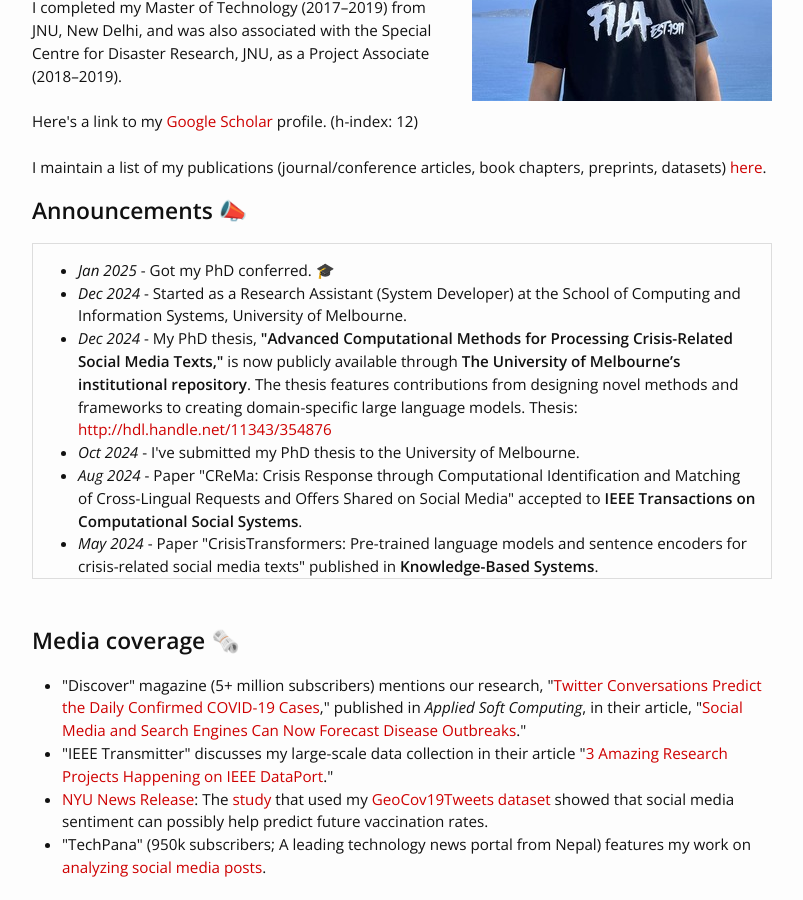
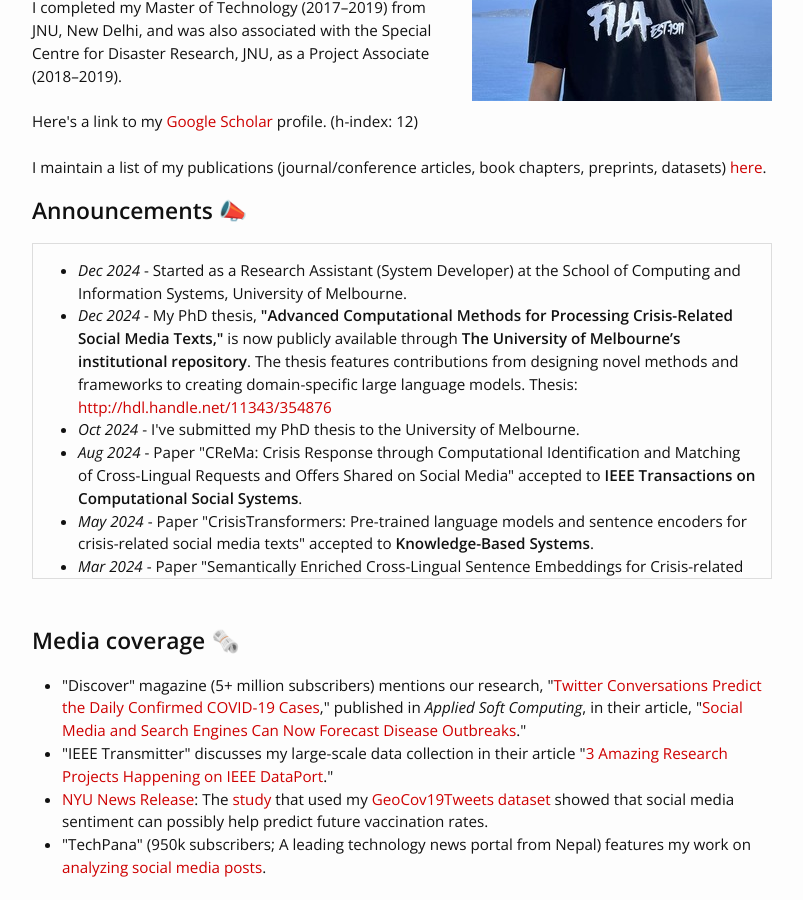
Before and after one commit to rabindralamsal/personal-site, a Jekyll site: the page built from index.html, in a window 1280 px wide and 900 px high, scrolled down 318 px. Shown: the whole window, without its empty margins (238-1041 px from the left). Built offline with Jekyll 4.4.1, drawn with Linux system fonts in a browser that asks for light colours.

Commit message:
Update index.html

```diff
--- a/index.html
+++ b/index.html
@@ -18,18 +18,17 @@
 <h2>Announcements 📣</h2>
 <div class="updates" style="height: 20em; overflow-y: scroll;border:1px solid #ddd; padding:15px;">
 <ul>
-<li><i>Jan 2025</i> - Got my PhD conferred. 🎓</li>
 <li><i>Dec 2024</i> - Started as a Research Assistant (System Developer) at the School of Computing and Information Systems, University of Melbourne.
 <li><i>Dec 2024</i> - My PhD thesis, <b>"Advanced Computational Methods for Processing Crisis-Related Social Media Texts,"</b> is now publicly available through <b>The University of Melbourne’s institutional repository</b>. The thesis features contributions from designing novel methods and frameworks to creating domain-specific large language models. Thesis: <a href="http://hdl.handle.net/11343/354876">http://hdl.handle.net/11343/354876</a></li>
 <li><i>Oct 2024</i> - I've submitted my PhD thesis to the University of Melbourne.</li>
 <li><i>Aug 2024</i> - Paper "CReMa: Crisis Response through Computational Identification and Matching of Cross-Lingual Requests and Offers Shared on Social Media" accepted to <b>IEEE Transactions on Computational Social Systems</b>.</li>
-<li><i>May 2024</i> - Paper "CrisisTransformers: Pre-trained language models and sentence encoders for crisis-related social media texts" published in <b>Knowledge-Based Systems</b>.</li>
+<li><i>May 2024</i> - Paper "CrisisTransformers: Pre-trained language models and sentence encoders for crisis-related social media texts" accepted to <b>Knowledge-Based Systems</b>.</li>
 <li><i>Mar 2024</i> - Paper "Semantically Enriched Cross-Lingual Sentence Embeddings for Crisis-related Social Media Texts" accepted to <b>ISCRAM 2024</b>.</li>
-<li><i>May 2023</i> - Paper "BillionCOV: An enriched billion-scale collection of COVID-19 tweets for efficient hydration" published in <b>Data in Brief</b>.</li>
-<li><i>Feb 2023</i> - Paper "A Twitter narrative of the COVID-19 pandemic in Australia" accepted at <b>ISCRAM 2023</b>.</li>
-<li><i>Dec 2022</i> - Paper "Where did you tweet from? Inferring the origin locations of tweets based on contextual information" presented at <b>IEEE Big Data</b>.</li>
+<li><i>May 2023</i> - Paper "BillionCOV: An enriched billion-scale collection of COVID-19 tweets for efficient hydration" accepted to <b>Data in Brief</b>.</li>
+<li><i>Feb 2023</i> - Paper "A Twitter narrative of the COVID-19 pandemic in Australia" accepted to <b>ISCRAM 2023</b>.</li>
+<li><i>Dec 2022</i> - Paper "Where did you tweet from? Inferring the origin locations of tweets based on contextual information" accepted to <b>IEEE Big Data</b>.</li>
 <li><i>Nov 2022</i> - Paper "Addressing the location A/B problem on Twitter: the next generation location inference research" presented at <b>ACM SIGSPATIAL LocalRec</b>.</li>
-<li><i>Aug 2022</i> - Paper "Twitter conversations predict the daily confirmed COVID-19 cases" published in <b>Applied Soft Computing</b>.</li>
+<li><i>Aug 2022</i> - Paper "Twitter conversations predict the daily confirmed COVID-19 cases" accepted to <b>Applied Soft Computing</b>.</li>
 <li><i>Oct 2022</i> - Received <i>CS Research Artefacts Grant</i> from the University of Melbourne.</li>
 <li><i>Mar 2022</i> - Paper "Socially Enhanced Situation Awareness from Microblogs Using Artificial Intelligence: A Survey" accepted to <b>ACM Computing Surveys</b>.</li>
 <li><i>Apr 2021</i> - Started PhD (Computer Science) at the University of Melbourne. Supported by the Melbourne Research Scholarship.</li>
```
